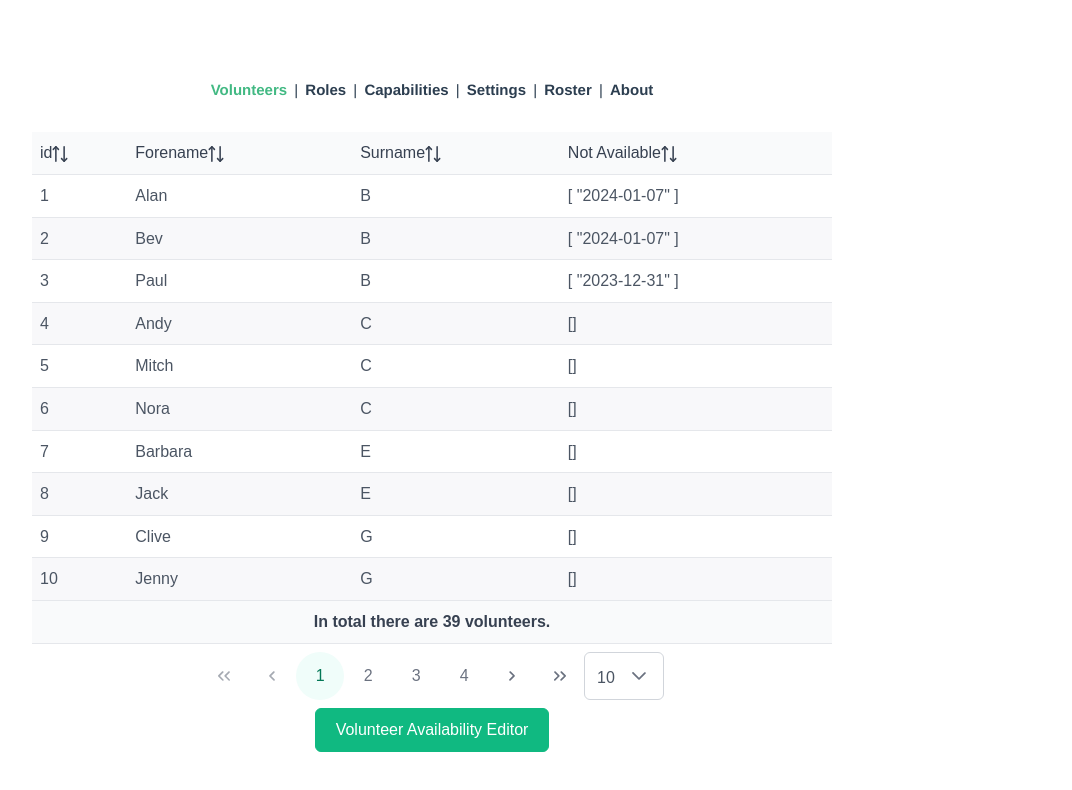
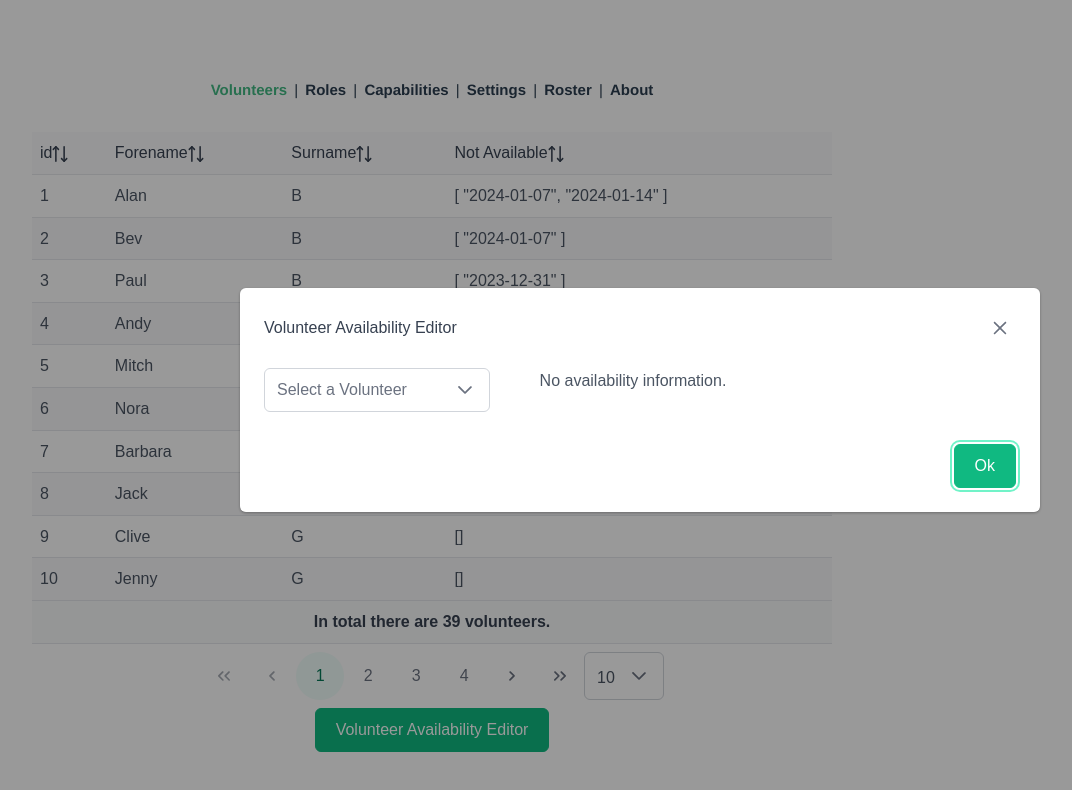
Before and after one commit to delvinv/exron-alpha, a Vue app: page / in a window 1280 px wide. Shown: the top 790 px of the page, without its empty margins (0-1072 px from the left). Built offline with nearby package versions, Linux system fonts and the light colour scheme; some icons are missing; a web font is replaced by a local one.

Commit message:
Availability editor dialog now dynamically updates based on array contents

```diff
--- a/src/components/AvailabilityDialog.vue
+++ b/src/components/AvailabilityDialog.vue
@@ -1,7 +1,10 @@
 <template>
     <div class="card flex justify-content-center">
         <Button label="Volunteer Availability Editor" icon="pi pi-external-link" @click="visible = true" />
-        <Dialog v-model:visible="visible" modal header="Header" :style="{ width: '50rem' }" :breakpoints="{ '1199px': '75vw', '575px': '90vw' }">
+        <Dialog modal header="Header" :style="{ width: '50rem' }"
+        :breakpoints="{ '1199px': '75vw', '575px': '90vw' }"
+        v-model:visible="visible">
+        <!-- Change this to -- v-model:visible="visible" -->
             <template #header>
                 <div class="inline-flex align-items-center justify-content-center gap-2">
                     <span class="font-bold white-space-nowrap">Volunteer Availability Editor</span>
@@ -15,10 +18,14 @@
                 <div class="left-side">
                     <Dropdown v-model="selectedVolunteer" editable :options="volunteerStore.volunteers" @change="onDropdownChange"
                     optionLabel="forename" placeholder="Select a Volunteer" class="w-full md:w-14rem" />
-                    <Button label="Add Dates" severity="info" text raised />
+                    <Button label="Add Dates" severity="info" v-show="!isSelectedVolunteerUndefined"
+                    text raised />
                 </div>
                 <div class="right-side">
-                    <AvailabilityCard :empty=volunteerUnavailable></AvailabilityCard>
+                    <div v-if="!hasAvalabilityInfo"><p>No availability information.</p></div>
+                    <div v-else>
+                        <AvailabilityPanel :availabilityList="availabilityList"/>
+                    </div>
                 </div>
             </div>
             <template #footer>
@@ -30,30 +37,40 @@
 </template>
 
 <script setup>
-import { ref } from "vue";
-import { useVolunteerStore } from '@/stores/volunteer'
-import AvailabilityCard from '@/components/VolunteerEditor/AvailabilityCard.vue';
+import AvailabilityPanel from '@/components/VolunteerEditor/AvailabilityPanel.vue';
+import { useVolunteerStore } from '@/stores/volunteer';
 import { useToast } from 'primevue/usetoast';
+import { ref, computed } from "vue";
 
-const visible = ref(false);
+const visible = ref(true);
 const toast = useToast();
 
 const selectedVolunteer = ref();
 const volunteerStore = useVolunteerStore();
 
-let volunteerUnavailable = true;
+let hasAvalabilityInfo = false;
+let availabilityList = ref();
 
 const onDropdownChange = (event) => {
     let { data, newValue, value } = event;
-    console.log((value));
-    toast.add({severity:'success', summary: 'Successful', detail: 'Selected: '+value.forename, life: 2000});
-    if (value.unavailable.length == 0) {
-        volunteerUnavailable = true;
+    if(typeof value.unavailable !== 'undefined'){
+        toast.add({severity:'success', summary: 'Successful', detail: 'Selected: '+value.forename, life: 2000});
+        if (value.unavailable.length == 0) {
+            availabilityList.value = [];
+            hasAvalabilityInfo = false;
+        } else {
+            availabilityList.value = value.unavailable;
+            hasAvalabilityInfo = true;
+        }
     } else {
-        volunteerUnavailable = false;
+        hasAvalabilityInfo = false;
+        availabilityList.value = [];
     }
+};
 
-};
+const isSelectedVolunteerUndefined = computed(() => {
+      return typeof selectedVolunteer.value === 'undefined' || selectedVolunteer.value === '';
+    });
 </script>
 
 <style scoped>
--- a/src/components/VolunteerEditor/AvailabilityCard.vue
+++ b/src/components/VolunteerEditor/AvailabilityCard.vue
@@ -8,11 +8,8 @@
     <Card>
     <!-- <template #title> Simple Card </template> -->
     <template #content>
-        <p class="m-0" v-if="props.empty">
+        <p class="m-0">
             No dates added yet.
-        </p>
-        <p class="m-0" v-else>
-            Dates added yo!
         </p>
     </template>
     </Card>
--- /dev/null
+++ b/src/components/VolunteerEditor/AvailabilityPanel.vue
@@ -0,0 +1,30 @@
+<template>
+    <div class="card">
+        <Panel header="Dates booked off">
+            <Card v-for="(date,index) in props.availabilityList" :key="index">
+                <template #content>
+                    <p class="m-0">
+                        {{date.toString()}}
+                    </p>
+                </template>
+            </Card>
+        </Panel>
+    </div>
+</template>
+
+<script setup>
+    // import AvailabilityCard from '@/components/VolunteerEditor/AvailabilityCard.vue';
+    // import { defineProps, defineComponent, PropType } from 'vue';
+
+    const props =  defineProps({
+        availabilityList: {
+            type: Array,
+            required: true, // You can set it as required or not based on your needs
+            default: () => [], // You can set a default value if needed
+            // validator: (value) => {
+            //     // Validate each element of the array to be a string
+            //     return value.every((item) => typeof item === 'string');
+            // },
+            },
+    })
+</script>
--- a/src/main.js
+++ b/src/main.js
@@ -35,6 +35,7 @@ import Dialog from 'primevue/dialog';
 import Chip from 'primevue/chip';
 import DialogService from 'primevue/dialogservice'
 import Card from 'primevue/card';
+import Panel from 'primevue/panel';
 
 app.use(ToastService);
 app.use(DialogService);
@@ -55,5 +56,6 @@ app.component('Dialog', Dialog);
 app.component('Dropdown', Dropdown);
 app.component('Chip', Chip);
 app.component('Card', Card);
+app.component('Panel', Panel);
 
 app.mount('#app')
--- a/src/services/RawData.js
+++ b/src/services/RawData.js
@@ -15,7 +15,7 @@ const volunteers =
         "id": 1,
         "forename": "Alan",
         "surname": "B",
-        "unavailable": ["2024-01-07"],
+        "unavailable": ["2024-01-07","2024-01-14"],
         "capabilities": [
             {roleId: 1, preferences: [2,4]},
             {roleId: 2, preferences: [1,3]},
```
